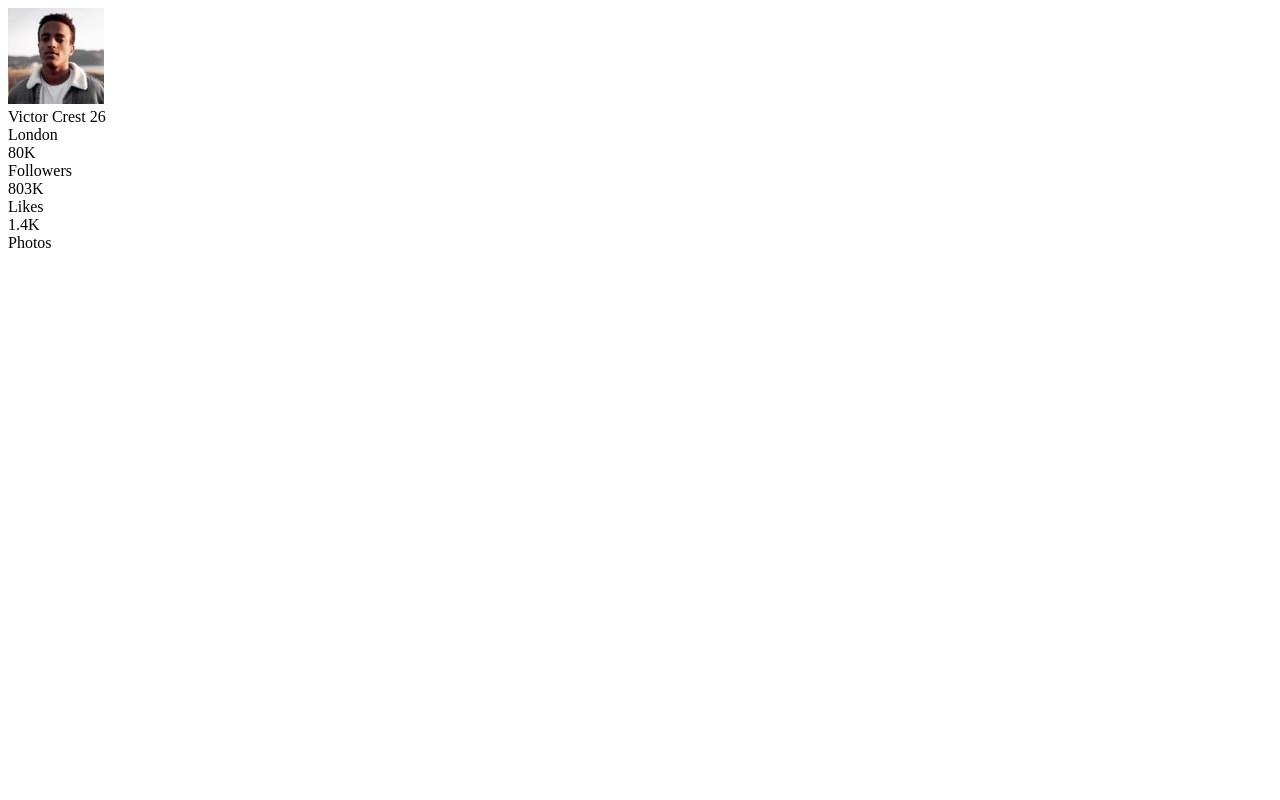
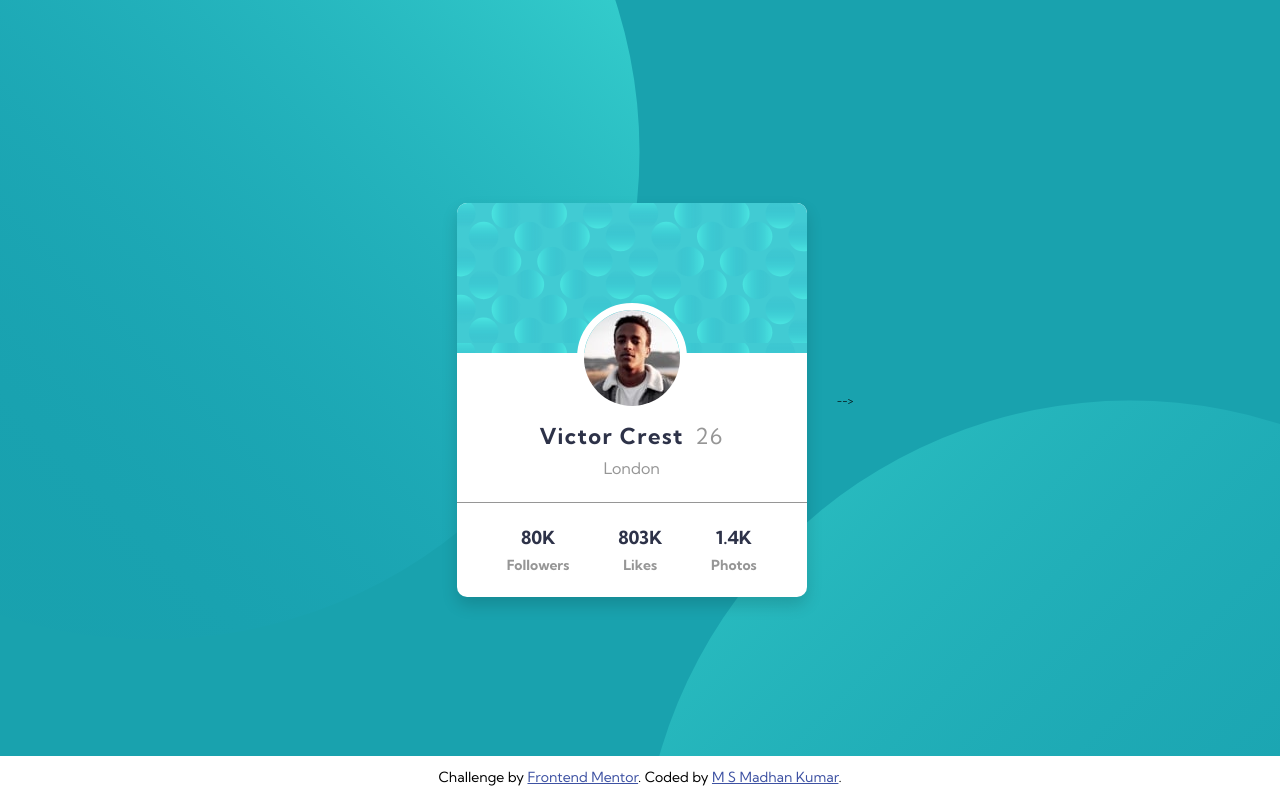
Before and after one commit to madhankumarms/profile-card-component-challenge, a website: page index.html in a window 1280 px wide. Drawn offline with Linux system fonts and the light colour scheme.

Commit message:
Added attribution

```diff
--- a/index.html
+++ b/index.html
@@ -9,6 +9,9 @@
   <title>Frontend Mentor | Profile card component</title>
   <link rel="preconnect" href="https://fonts.gstatic.com">
 <link href="https://fonts.googleapis.com/css2?family=Kumbh+Sans:wght@400;700&display=swap" rel="stylesheet">
+
+<link rel="stylesheet" href="css/main.css">
+
 </head>
 <body>
 
@@ -41,5 +44,10 @@
       </div>
     </div>
   </div>
+
+  <div class="attribution">
+    Challenge by <a href="https://www.frontendmentor.io?ref=challenge" target="_blank">Frontend Mentor</a>.
+    Coded by <a href="#">M S Madhan Kumar</a>.
+  </div> -->
 </body>
 </html>
--- a/scss/main.scss
+++ b/scss/main.scss
@@ -116,3 +116,17 @@ body {
     }
   }
 }
+
+.attribution {
+  background: white;
+  width: 100%;
+  padding: 10px;
+  font-size: 14px;
+  text-align: center;
+  position: absolute;
+  bottom: 0;
+  left: 0;
+}
+.attribution a {
+  color: hsl(228, 45%, 44%);
+}
```
Also changed, not shown: css/main.css.
